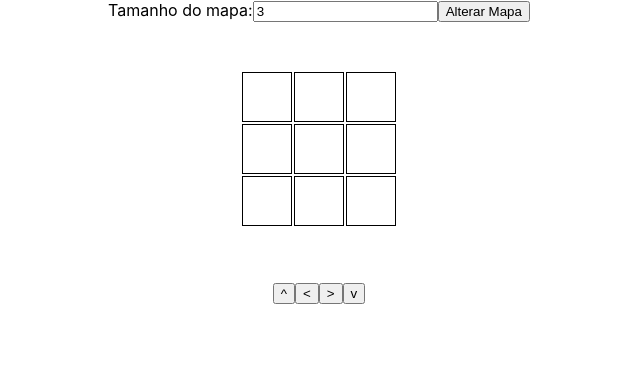
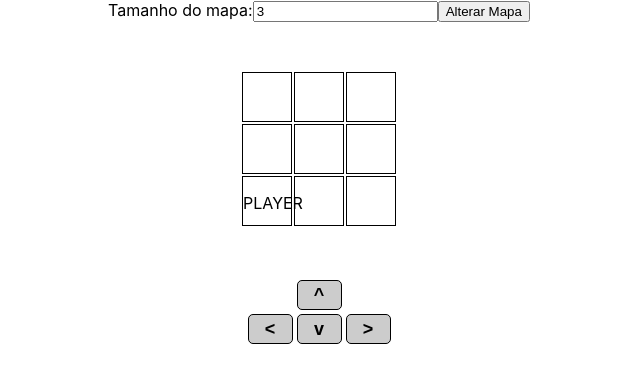
Before and after one commit to cdias900/mundo-de-wumpus, a React (Create React App) app: page / in a window 1280 px wide. Both pictures are taken after a click on the button "Alterar Mapa". Shown: the top 382 px of the page, without its empty margins (321-961 px from the left). Built offline with nearby package versions, Linux system fonts and the light colour scheme.

Commit message:
Adiciona player e sua movimentação

```diff
--- a/src/App.css
+++ b/src/App.css
@@ -14,3 +14,19 @@
     display: inline-block;
     margin: 50px auto;
 }
+
+.BtnDiv button{
+  background-color: #ccc;
+  border: .5px solid black;
+  border-radius: 5px;
+  width: 45px;
+  height: 30px;
+  font-size: 18px;
+  font-weight: bold;
+  margin: 2px 2px;
+  cursor: pointer;
+}
+
+.BtnDiv button:hover{
+  transform: scale(1.1, 1.1);
+}
--- a/src/App.js
+++ b/src/App.js
@@ -4,38 +4,59 @@ import './App.css';
 function App() {
     const [ size, setSize ] = useState('3');
     const [ gameMap, setGameMap ] = useState([]);
+    const [ effectiveSize, setEffectiveSite ] = useState('');
+    const [ playerLocation, setPlayerLocation ] = useState(+size-1);
     const handleChange = e => {
         if(e.target.value > 15) return setSize(15);
         if(e.target.value === '') setGameMap([]);
         return setSize(e.target.value);
     }
 
-    const changeMap = () => {
+    const generateMap = () => {
         const gameMapArr = [];
-        for(let k=0;k<size;k++){
-            for(let k=0;k<size;k++){
+        for(let k=0;k<+size;k++){
+            for(let k=0;k<+size;k++){
             gameMapArr.push(1);
             }
         }
+        gameMapArr[+size-1] = 'P';
+        setEffectiveSite(+size);
+        setPlayerLocation(+size-1);
         return setGameMap([...gameMapArr]);
+    }
+
+    const updatePlayerLocation = (currentLocation, newLocation) => {
+        let gameMapArr = [...gameMap];
+        gameMapArr[currentLocation] = 1;
+        gameMapArr[newLocation] = 'P';
+        setPlayerLocation(newLocation);
+        setGameMap(gameMapArr);
     }
 
     const movePlayer = (action) => {
         switch(action){
             case 'w':
-
+                if(playerLocation % effectiveSize === 0) return;
+                updatePlayerLocation(playerLocation, playerLocation - 1);
             break;
 
             case 'a':
-
+                if(playerLocation - effectiveSize < 0) return;
+                updatePlayerLocation(playerLocation, playerLocation - effectiveSize);
             break;
 
             case 's':
-
+                if(playerLocation % effectiveSize === size - 1) return;
+                updatePlayerLocation(playerLocation, playerLocation + 1);
             break;
 
             case 'd':
+                if(playerLocation + effectiveSize >= Math.pow(effectiveSize, 2)) return;
+                updatePlayerLocation(playerLocation, playerLocation + effectiveSize);
+            break;
 
+            default:
+                console.log("Algo deu errado :/");
             break;
         }
     }
@@ -43,17 +64,20 @@ function App() {
     <div className="App">
         <div>
             <label htmlFor="size">Tamanho do mapa:</label>
-            <input id="size" type="text" value={size} onChange={handleChange} />
-            <button onClick={changeMap}>Alterar Mapa</button>
+            <input id="size" type="text" value={size} onChange={handleChange}/>
+            <button onClick={generateMap}>Alterar Mapa</button>
         </div>
-        <div className="Map" style={{columns: size, columnGap: '2px'}}>
-            {gameMap.map((el, index) => <div key={index} onClick={() => console.log(index)} className="Square"></div>)}
+
+        <div className="Map" style={{columns: effectiveSize, columnGap: '2px'}}>
+            {gameMap.map((el, index) => <div key={index} onClick={() => console.log(index)} className="Square">{el === 'P' ? <p>PLAYER</p> : null}</div>)}
         </div>
-        <div>
+        <div className="BtnDiv">
             <button type="button" onClick={() => movePlayer('w')}>{"^"}</button>
-            <button type="button" onClick={() => movePlayer('a')}>{"<"}</button>
-            <button type="button" onClick={() => movePlayer('s')}>{">"}</button>
-            <button type="button" onClick={() => movePlayer('d')}>{"v"}</button>
+            <div>
+                <button type="button" onClick={() => movePlayer('a')}>{"<"}</button>
+                <button type="button" onClick={() => movePlayer('s')}>{"v"}</button>
+                <button type="button" onClick={() => movePlayer('d')}>{">"}</button>
+            </div>
         </div>
     </div>
   );
```
Also changed, not shown: logo.svg (deleted), 1 other file (tests, documents, lock files or other folders).
